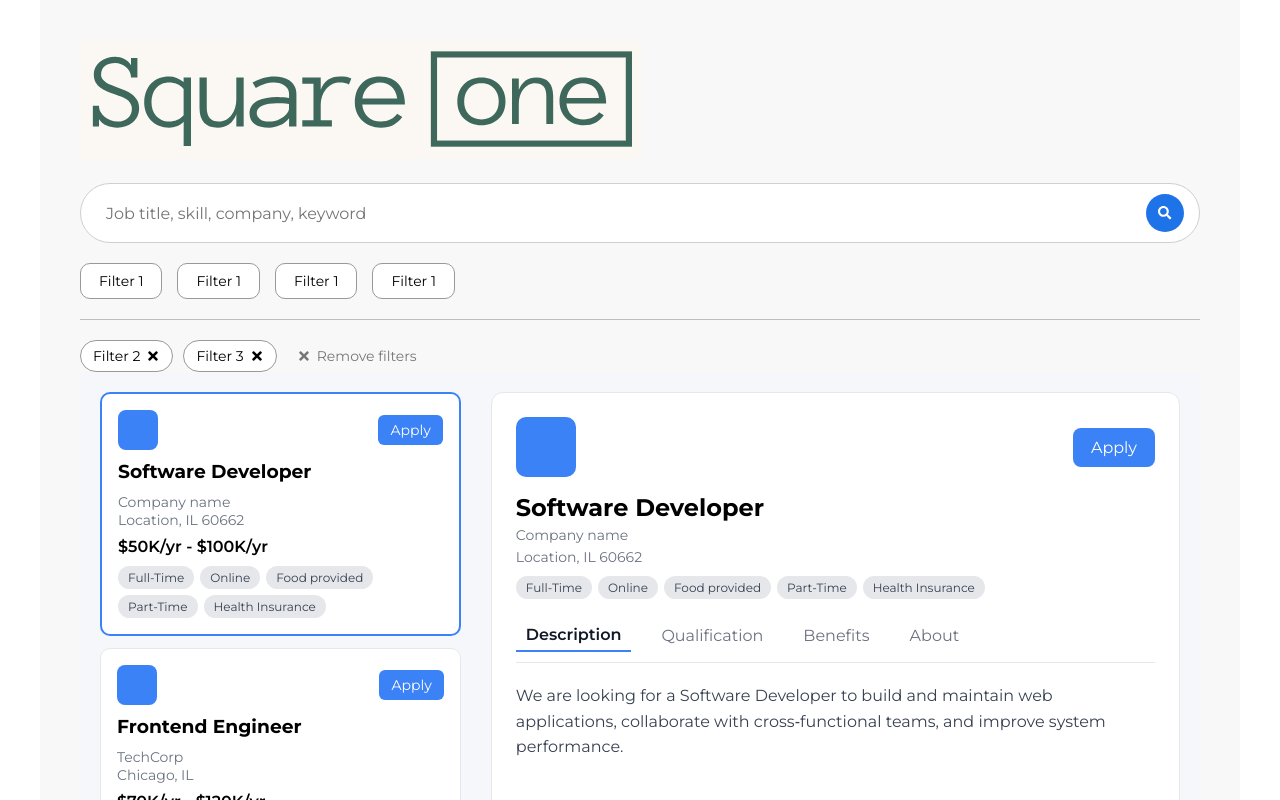
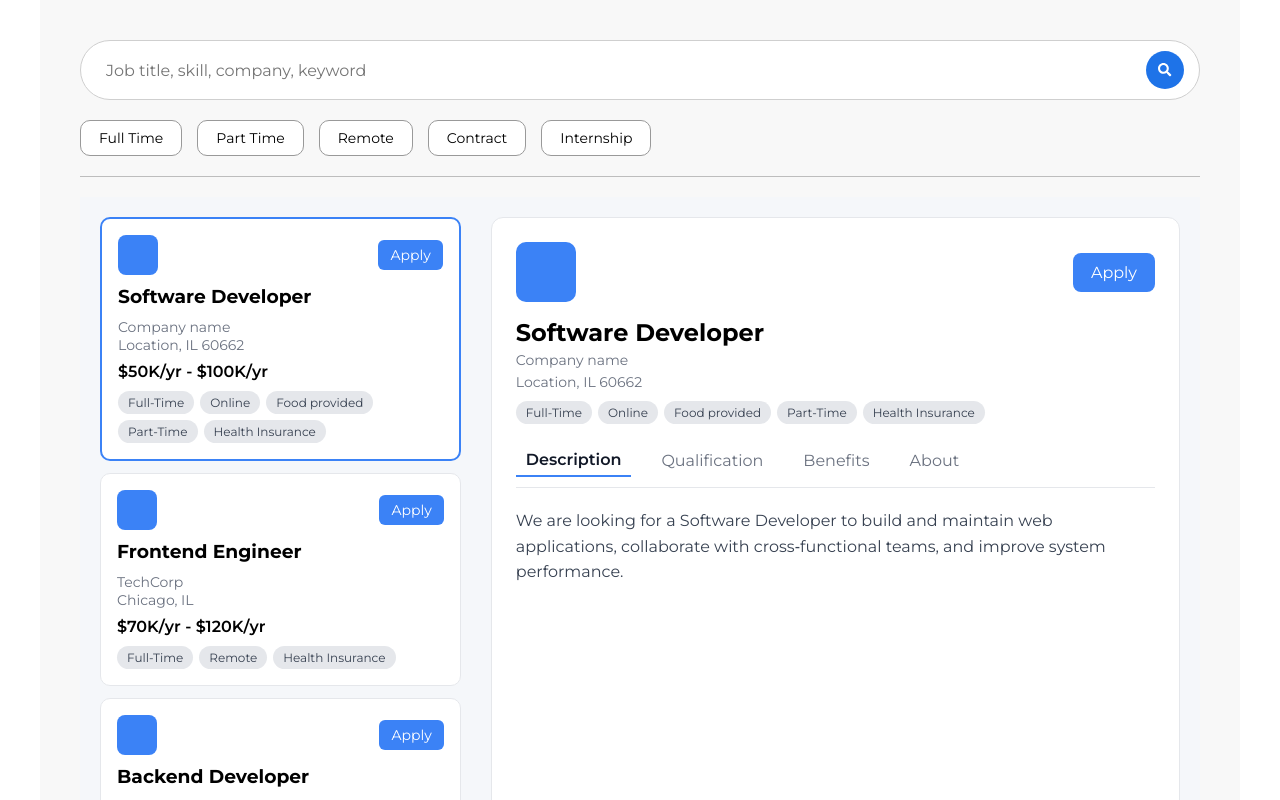
Before and after one commit to chazs0409/MissionIsPossible, a React (Vite) app in the folder frontend/: page /search in a window 1280 px wide. Shown: the top 800 px of the page. Built offline with nearby package versions, Linux system fonts and the light colour scheme.

Commit message:
feature: Clicklable filter buttom for rendering

```diff
--- a/frontend/src/components/Job.tsx
+++ b/frontend/src/components/Job.tsx
@@ -1,16 +1,47 @@
 import { useState } from "react";
-import { jobs } from "./jobs"; // твой массив
+import { jobs } from "./jobs";
 import "./componentcss/searchpage.css";
 
-const JobSection = () => {
+const JobSection = ({
+  activeFilters,
+  searchQuery,
+}: {
+  activeFilters: string[];
+  searchQuery: string;
+}) => {
   const [selectedJob, setSelectedJob] = useState(jobs[0]);
   const [activeTab, setActiveTab] = useState("description");
+
+  const filteredJobs = jobs.filter((job) => {
+    const query = searchQuery.toLowerCase();
+    const matchesSearch =
+      query === "" ||
+      job.title.toLowerCase().includes(query) ||
+      job.company.toLowerCase().includes(query) ||
+      job.location.toLowerCase().includes(query) ||
+      job.tags.some((tag) => tag.toLowerCase().includes(query));
+
+    const matchesFilters =
+      activeFilters.length === 0 ||
+      activeFilters.some((filter) =>
+        job.tags.some((tag) =>
+          tag.toLowerCase().includes(filter.toLowerCase())
+        )
+      );
+
+    return matchesSearch && matchesFilters;
+  });
 
   return (
     <div className="job-page">
       {/* LEFT SIDE — LIST OF JOBS */}
       <div className="job-list">
-        {jobs.map((job) => (
+        {filteredJobs.length === 0 ? (
+          <p style={{ color: "#6b7280", padding: "20px" }}>
+            No jobs match your search or filters.
+          </p>
+        ) : (
+          filteredJobs.map((job) => (
             <div
               key={job.id}
               className={`job-card ${selectedJob.id === job.id ? "active" : ""}`}
@@ -20,12 +51,10 @@ const JobSection = () => {
                 <div className="job-icon" />
                 <button className="apply-btn-small">Apply</button>
               </div>
-
               <h3 className="title">{job.title}</h3>
               <p className="company">{job.company}</p>
               <p className="location">{job.location}</p>
               <p className="salary">{job.salary}</p>
-
               <div className="tags">
                 {job.tags.map((tag, index) => (
                   <span key={index} className="tag">
@@ -34,7 +63,8 @@ const JobSection = () => {
                 ))}
               </div>
             </div>
-        ))}
+          ))
+        )}
       </div>
 
       {/* RIGHT SIDE — JOB DETAILS */}
@@ -48,11 +78,9 @@ const JobSection = () => {
             Apply
           </button>
         </div>
-
         <h2>{selectedJob.title}</h2>
         <p className="company">{selectedJob.company}</p>
         <p className="location">{selectedJob.location}</p>
-
         <div className="tags">
           {selectedJob.tags.map((tag, index) => (
             <span key={index} className="tag">
@@ -77,15 +105,9 @@ const JobSection = () => {
         {/* TAB CONTENT */}
         <div className="tab-content">
           {activeTab === "description" && <p>{selectedJob.description}</p>}
-          {activeTab === "qualification" && (
-            <p>{selectedJob.qualification || "No qualifications provided."}</p>
-          )}
-          {activeTab === "benefits" && (
-            <p>{selectedJob.benefits || "No benefits listed."}</p>
-          )}
-          {activeTab === "about" && (
-            <p>{selectedJob.aboutCompany || "No company info available."}</p>
-          )}
+          {activeTab === "qualification" && <p>{selectedJob.qualification}</p>}
+          {activeTab === "benefits" && <p>{selectedJob.benefits}</p>}
+          {activeTab === "about" && <p>{selectedJob.aboutCompany}</p>}
         </div>
       </div>
     </div>
--- a/frontend/src/components/SearchPage.tsx
+++ b/frontend/src/components/SearchPage.tsx
@@ -1,22 +1,36 @@
+import { useState } from "react";
 import { FaSearch, FaTimes } from "react-icons/fa";
-// import { FaSearch } from "react-icons/fa";
-// import FaTimes from "react-icons"
 import "./componentcss/searchpage.css";
-import squre_logo from "../assets/square_one_logo.png";
 import JobSection from "./Job";
 
+const filters = ["Full Time", "Part Time", "Remote", "Contract", "Internship"];
+
 const SearchPage = () => {
+  const [activeFilters, setActiveFilters] = useState<string[]>([]);
+  const [searchQuery, setSearchQuery] = useState("");
+
+  const toggleFilter = (filter: string) => {
+    setActiveFilters((prev) =>
+      prev.includes(filter) ? prev.filter((f) => f !== filter) : [...prev, filter]
+    );
+  };
+
+  const removeFilter = (filter: string) => {
+    setActiveFilters((prev) => prev.filter((f) => f !== filter));
+  };
+
+  const clearAll = () => setActiveFilters([]);
+
   return (
     <div className="search-page container">
       {/* Search bar */}
-      <div className="search-pg-logo">
-        <div className="earch-pg-logo">
-        <img src={squre_logo} alt="Logo" />
-        </div>
-
-      </div>
       <div className="search-bar">
-        <input type="text" placeholder="Job title, skill, company, keyword" />
+        <input
+          type="text"
+          placeholder="Job title, skill, company, keyword"
+          value={searchQuery}
+          onChange={(e) => setSearchQuery(e.target.value)}
+        />
         <button className="search-btn">
           <FaSearch />
         </button>
@@ -24,30 +38,40 @@ const SearchPage = () => {
 
       {/* Filters row */}
       <div className="filters-row">
-        <button className="filter-btn">Filter 1</button>
-        <button className="filter-btn">Filter 1</button>
-        <button className="filter-btn">Filter 1</button>
-        <button className="filter-btn">Filter 1</button>
+        {filters.map((filter) => (
+          <button
+            key={filter}
+            className={`filter-btn ${activeFilters.includes(filter) ? "active" : ""}`}
+            onClick={() => toggleFilter(filter)}
+          >
+            {filter}
+          </button>
+        ))}
       </div>
 
       {/* Divider */}
       <div className="divider" />
 
       {/* Active filters */}
-      <div className="active-filters">
-        <div className="filter-tag">
-          Filter 2 <FaTimes />
+      {activeFilters.length > 0 && (
+        <div className="active-filters">
+          {activeFilters.map((filter) => (
+            <div key={filter} className="filter-tag">
+              {filter}
+              <FaTimes
+                onClick={() => removeFilter(filter)}
+                style={{ cursor: "pointer" }}
+              />
+            </div>
+          ))}
+          <div className="remove-filters" onClick={clearAll}>
+            <FaTimes />
+            <span>Remove all filters</span>
+          </div>
         </div>
-        <div className="filter-tag">
-          Filter 3 <FaTimes />
-        </div>
+      )}
 
-        <div className="remove-filters">
-          <FaTimes />
-          <span>Remove filters</span>
-        </div>
-      </div>
-      <JobSection />
+      <JobSection activeFilters={activeFilters} searchQuery={searchQuery} />
     </div>
   );
 };
--- a/frontend/src/components/componentcss/searchpage.css
+++ b/frontend/src/components/componentcss/searchpage.css
@@ -308,3 +308,9 @@
 .job-details::-webkit-scrollbar-thumb:hover {
   background: #94a3b8;
 }
+
+.filter-btn.active {
+  background-color: #1e73e8;
+  color: white;
+  border-color: #1e73e8;
+}
```
Lines whose indentation alone changed are shown as unchanged.
